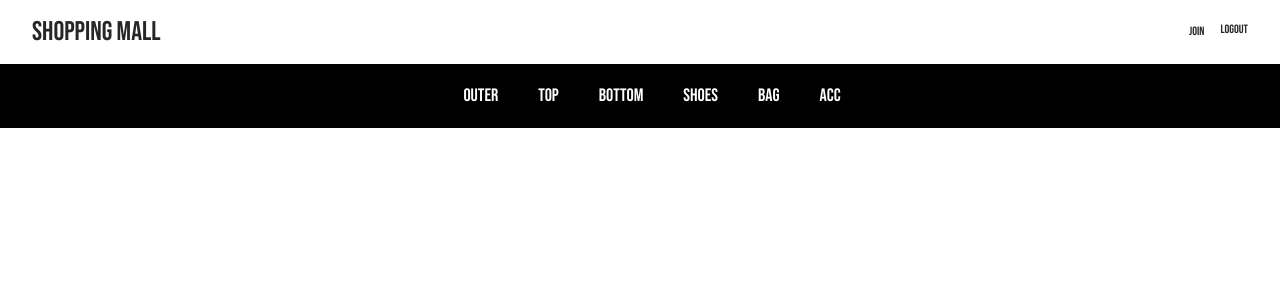
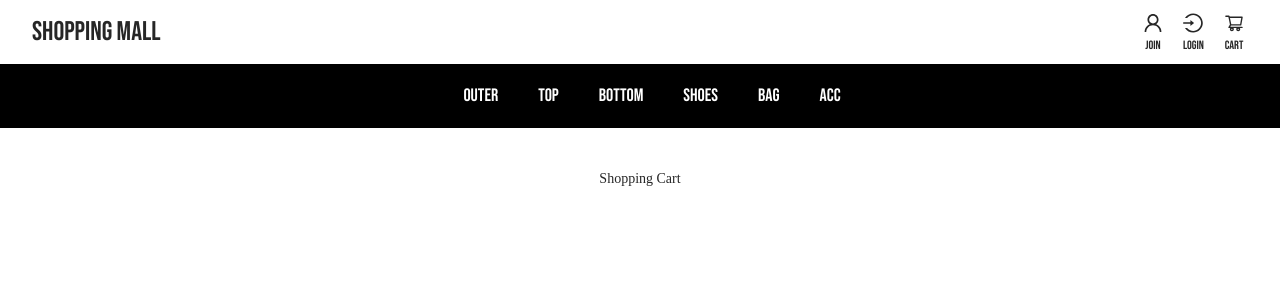
Before and after one commit to zihyun321/shopping_mall, a React (Create React App) app: page /ShoppingCart in a window 1280 px wide. Shown: the top 300 px of the page. Built offline with nearby package versions, Linux system fonts and the light colour scheme; a web font is replaced by a local one.

Commit message:
feat. Create shopping cart page

```diff
--- a/src/App.js
+++ b/src/App.js
@@ -10,6 +10,7 @@ import Login from './components/Login';
 import Join from './components/Join';
 import ProductList from './components/ProductList';
 import ProductDetailPage from './components/ProductDetailPage';
+import ShoppingCart from './components/ShoppingCart';
 
 // TODO 나중에 이런 형식으로 고치기 import { ProductList } from './components/ProductList'
 
@@ -66,40 +67,11 @@ class App extends React.Component {
                         <Route exact="exact" path='/ProductList/Acc'>
                             <ProductList category="Acc"></ProductList>
                         </Route>
-                        {/* <Route exact="exact" path='/ProductDetailPage'>
-                            <ProductDetailPage/>
-                        </Route> */
-                        }
+                        <Route exact="exact" path='/ShoppingCart'>
+                            <ShoppingCart/>
+                        </Route>
                     </Switch>
-
                 </div>
-
-                {/* <Route path='/어쩌구' component={Modal}></Route> */}
-                {/* <p>
-            <button class="bg-blue-500 hover:bg-blue-700 text-white font-bold py-2 px-4 rounded">
-              Login
-            </button>
-          </p> */
-                }
-
-                {/* <header className="App-header">
-            ========== 테스트
-            {username ? `Hello ${username}` : 'Hello World'}
-          </header>
-          <h1 className="text-3xl font-bold underline">
-            Hello world!
-          </h1>
-          <div class="w-72 bg-white shadow rounded">
-            w-72
-          </div>
-          <h1 className="text-3xl font-bold underline">
-            Hello world!
-          </h1>
-          <div class="chat-notification-content">
-            <h4 class="chat-notification-title">ChitChat</h4>
-            <p class="chat-notification-message">You have a new message!</p>
-          </div> */
-                }
             </div>
         );;
     }
--- a/src/components/Header.js
+++ b/src/components/Header.js
@@ -1,11 +1,16 @@
 import React, {useEffect, useState} from 'react';
 import styled from "styled-components";
-import {UserOutlined} from '@ant-design/icons';
+import {
+    UserOutlined,
+    LoginOutlined,
+    LogoutOutlined,
+    ShoppingCartOutlined,
+    ShoppingOutlined,
+    ShoppingFilled
+} from '@ant-design/icons';
 import 'antd/dist/antd.css';
-// import { Input } from '@mui/icons-material';
 import {useSelector} from 'react-redux';
-import currentUser from '../redux/reducers/userReducer';
-import Login from './Login';
+import {useHistory, withRouter} from 'react-router-dom';
 
 const headerMenu = styled.div `
     font: large;
@@ -19,16 +24,146 @@ const headerStyle = {
     fontSize: '27px'
 };
 
-function handleClickLogin(e) {
-    window.location.href = '/login';
+
+const handleClickCart = () => {
+
 }
 
-function handleClickJoin(e) {
-    window.location.href = '/join';
+
+
+
+function LoggedinHeader() {
+    const [isProfileModalOpen, setProfileModalOpen] = useState(false);
+
+    const handleClickLogout = () => {
+        window.location.href = '/';
+    }
+
+    const handleClickProfile = () => {
+        console.log('click Profile');
+        setProfileModalOpen(!isProfileModalOpen);
+    }
+
+
+    return (
+        <div>
+            <div
+                class="absolute inset-y-0 right-0 flex items-center pr-2 sm:static sm:inset-auto sm:ml-6 sm:pr-0">
+                <div class="ml-3 relative">
+                    <div>
+                        <button type="button" class="mt-1 p-1" onClick={handleClickLogout}>
+                            <LogoutOutlined/>
+                            <p class="text-xs mb-1">Logout</p>
+                        </button>
+                    </div>
+                </div>
+                <div class="ml-3 relative">
+                    <div>
+                        <button type="button" class="mt-1 p-1" onClick={handleClickProfile}>
+                            <UserOutlined/>
+                            <p class="text-xs mb-1">My</p>
+                        </button>
+                    </div>
+                </div>
+                <div class="ml-3 relative">
+                    <div>
+                        <button type="button" class="mt-1 p-1" onClick={handleClickCart}>
+                            <ShoppingCartOutlined/>
+                            <p class="text-xs mb-1">Cart</p>
+                        </button>
+                    </div>
+                </div>
+            </div>
+            {
+                isProfileModalOpen
+                    ? (
+                        // Dropdown menu, show/hide based on menu state.
+
+                        //         Entering: "transition ease-out duration-100"
+                        //         From: "transform opacity-0 scale-95"
+                        //         To: "transform opacity-100 scale-100"
+                        //         Leaving: "transition ease-in duration-75"
+                        //         From: "transform opacity-100 scale-100"
+                        //         To: "transform opacity-0 scale-95"
+                        <div>
+                            <div
+                                class="origin-top-right absolute right-0 mt-2 w-48 rounded-md shadow-lg py-1 bg-white ring-1 ring-black ring-opacity-5 focus:outline-none"
+                                role="menu"
+                                aria-orientation="vertical"
+                                aria-labelledby="user-menu-button"
+                                tabindex="-1">
+                                {/* <!-- Active: "bg-gray-100", Not Active: "" --> */}
+                                <a
+                                    href="#"
+                                    class="block px-4 py-2 text-sm text-gray-700"
+                                    role="menuitem"
+                                    tabindex="-1"
+                                    id="user-menu-item-0">Your Profile</a>
+                                <a
+                                    href="#"
+                                    class="block px-4 py-2 text-sm text-gray-700"
+                                    role="menuitem"
+                                    tabindex="-1"
+                                    id="user-menu-item-1">Settings</a>
+                                <a
+                                    href="#"
+                                    class="block px-4 py-2 text-sm text-gray-700"
+                                    role="menuitem"
+                                    tabindex="-1"
+                                    id="user-menu-item-2">Sign out</a>
+                            </div>
+                        </div>
+                    )
+                    : null
+            }
+        </div>
+    )
 }
 
-function handelClickHome() {
-    window.location.href = '/';
+function LoggedOutHeader() {
+
+    function handleClickLogin() {
+        window.location.href = '/login';
+    }
+
+    function handleClickJoin() {
+        window.location.href = '/join';
+    }
+
+
+
+    return (
+        <div>
+            <div
+                class="absolute inset-y-0 right-0 flex items-center pr-2 sm:static sm:inset-auto sm:ml-6 sm:pr-0">
+                <div class="ml-3 relative">
+                    <div>
+                        <button type="button" class="mt-1 p-1" onClick={handleClickJoin}>
+                            <UserOutlined/>
+                            <p class="text-xs mb-1">Join</p>
+                        </button>
+                    </div>
+                </div>
+                <div class="ml-3 relative">
+                    <div>
+                        <button type="button" class="mt-1 p-1" onClick={handleClickLogin}>
+                            <LoginOutlined/>
+                            <p class="text-xs mb-1">Login</p>
+                        </button>
+                    </div>
+                </div>
+                <div class="ml-3 relative">
+                    <div>
+                        <button type="button" class="mt-1 p-1" onClick={handleClickCart}>
+                            <ShoppingCartOutlined/>
+                            <p class="text-xs mb-1">Cart</p>
+                        </button>
+                    </div>
+                </div>
+            </div>
+        </div>
+
+    )
 }
 
 function Header() {
@@ -47,7 +182,14 @@ function Header() {
         setUserInfo(loginStatus.currentUser.user);
     }, [loginStatus])
 
-    // console.log('header useEffect 꺼내온거: ', 꺼내온거[currentUser].login);
+    /**
+     * - React Hook을 사용할 경우 => 메서드명 맨앞 글자가 대문자
+     * - React Custom Hook을 사용할 경우 => 메서드명 맨앞에 use 붙이기
+     */
+    const useHandleClickHome = () => {
+        const history = useHistory();
+        history.push('/');
+    }
 
     return (
         <div class="font-[BebasNeue] text-xl">
@@ -110,143 +252,17 @@ function Header() {
                         <div
                             class="flex-1 flex items-center justify-center sm:items-stretch sm:justify-start">
                             <div class="flex-shrink-0 flex items-center">
-                                <p class="my-0	cursor-pointer" onClick={handelClickHome} style={headerStyle}>Shopping Mall</p>
-                                {/* <img
-                                        class="block lg:hidden h-8 w-auto"
-                                        src="https://tailwindui.com/img/logos/workflow-mark-indigo-500.svg"
-                                        alt="Workflow"/>
-                                    <img
-                                        class="hidden lg:block h-8 w-auto"
-                                        src="https://tailwindui.com/img/logos/workflow-logo-indigo-500-mark-white-text.svg"
-                                        alt="Workflow"/> */
-                                }
+                                <p class="my-0	cursor-pointer" onClick={useHandleClickHome} style={headerStyle}>Shopping Mall</p>
                             </div>
-                            {/* <div class="hidden sm:block sm:ml-6">
-                                    <div class="flex space-x-4">
-                                        <!-- Current: "bg-gray-900 text-white", Default: "text-gray-300 hover:bg-gray-700 hover:text-white" -->
-                                        <a
-                                            href="#"
-                                            class="bg-gray-900 text-white px-3 py-2 rounded-md text-sm font-medium"
-                                            aria-current="page">Dashboard</a>
+                        </div>
 
-                                        <a
-                                            href="#"
-                                            class="text-gray-300 hover:bg-gray-700 hover:text-white px-3 py-2 rounded-md text-sm font-medium">Team</a>
+                        {
+                            isUserLogin
+                                ? <LoggedinHeader/>
+                                : <LoggedOutHeader/>
+                        }
 
-                                        <a
-                                            href="#"
-                                            class="text-gray-300 hover:bg-gray-700 hover:text-white px-3 py-2 rounded-md text-sm font-medium">Projects</a>
 
-                                        <a
-                                            href="#"
-                                            class="text-gray-300 hover:bg-gray-700 hover:text-white px-3 py-2 rounded-md text-sm font-medium">Calendar</a>
-                                    </div>
-                                </div> */
-                            }
-                        </div>
-                        <div
-                            class="absolute inset-y-0 right-0 flex items-center pr-2 sm:static sm:inset-auto sm:ml-6 sm:pr-0">
-                            <button type="button" class="mt-1 p-1" onClick={handleClickJoin}
-                                // class="bg-gray-800 p-1 rounded-full text-gray-400 hover:text-white focus:outline-none focus:ring-2 focus:ring-offset-2 focus:ring-offset-gray-800 focus:ring-white"
-                            >
-                                <span class="sr-only">View notifications</span>
-                                {/* <!-- Heroicon name: outline/bell --> */}
-                                {/* <svg
-                                    class="h-6 w-6"
-                                    xmlns="http://www.w3.org/2000/svg"
-                                    fill="none"
-                                    viewBox="0 0 24 24"
-                                    stroke="currentColor"
-                                    aria-hidden="true">
-                                    <path
-                                        stroke-linecap="round"
-                                        stroke-linejoin="round"
-                                        stroke-width="2"
-                                        d="M15 17h5l-1.405-1.405A2.032 2.032 0 0118 14.158V11a6.002 6.002 0 00-4-5.659V5a2 2 0 10-4 0v.341C7.67 6.165 6 8.388 6 11v3.159c0 .538-.214 1.055-.595 1.436L4 17h5m6 0v1a3 3 0 11-6 0v-1m6 0H9"/>
-
-                                </svg> */
-                                }
-                                {/* <Input/> */}
-                                <p class="text-xs mb-1">Join</p>
-                            </button>
-
-                            {/* <!-- Profile dropdown --> */}
-                            <div class="ml-3 relative">
-                                {
-                                    isUserLogin
-                                        ? (
-                                            <div>
-                                                <button type="button" onClick={handleClickLogin}
-                                                    // class="bg-gray-800 flex text-sm rounded-full focus:outline-none focus:ring-2 focus:ring-offset-2 focus:ring-offset-gray-800 focus:ring-white"
-                                                    id="user-menu-button" aria-expanded="false" aria-haspopup="true">
-                                                    <span class="sr-only">Open user menu</span>
-                                                    <UserOutlined/> {/* <img
-                                            class="h-8 w-8 rounded-full"
-                                            src="https://images.unsplash.com/photo-1472099645785-5658abf4ff4e?ixlib=rb-1.2.1&ixid=eyJhcHBfaWQiOjEyMDd9&auto=format&fit=facearea&facepad=2&w=256&h=256&q=80"
-                                            alt=""/> */
-                                                    }
-                                                </button>
-                                                <p class="text-xs mb-1">Login</p>
-                                            </div>
-                                        )
-                                        : (
-                                            <div>
-                                                <p class="text-xs mb-1">Logout</p>
-
-                                            </div>
-                                        )
-                                }
-
-                                {/* <!--
-                                Dropdown menu, show/hide based on menu state.
-
-                                Entering: "transition ease-out duration-100"
-                                From: "transform opacity-0 scale-95"
-                                To: "transform opacity-100 scale-100"
-                                Leaving: "transition ease-in duration-75"
-                                From: "transform opacity-100 scale-100"
-                                To: "transform opacity-0 scale-95"
-                            --> */
-                                }
-
-                                {
-                                    isProfileModalOpen
-                                        ? (
-                                            <div>
-                                                <div
-                                                    class="origin-top-right absolute right-0 mt-2 w-48 rounded-md shadow-lg py-1 bg-white ring-1 ring-black ring-opacity-5 focus:outline-none"
-                                                    role="menu"
-                                                    aria-orientation="vertical"
-                                                    aria-labelledby="user-menu-button"
-                                                    tabindex="-1">
-                                                    {/* <!-- Active: "bg-gray-100", Not Active: "" --> */}
-                                                    <a
-                                                        href="#"
-                                                        class="block px-4 py-2 text-sm text-gray-700"
-                                                        role="menuitem"
-                                                        tabindex="-1"
-                                                        id="user-menu-item-0">Your Profile</a>
-                                                    <a
-                                                        href="#"
-                                                        class="block px-4 py-2 text-sm text-gray-700"
-                                                        role="menuitem"
-                                                        tabindex="-1"
-                                                        id="user-menu-item-1">Settings</a>
-                                                    <a
-                                                        href="#"
-                                                        class="block px-4 py-2 text-sm text-gray-700"
-                                                        role="menuitem"
-                                                        tabindex="-1"
-                                                        id="user-menu-item-2">Sign out</a>
-                                                </div>
-                                            </div>
-                                        )
-                                        : null
-                                }
-
-                            </div>
-
-                        </div>
                     </div>
                 </div>
 
--- /dev/null
+++ b/src/components/ShoppingCart.js
@@ -0,0 +1,16 @@
+import { Table, Radio, Divider } from 'antd';
+
+function ShoppingCart() {
+    return (
+        <div>
+            <div>
+                Shopping Cart
+            </div>
+            <div>
+
+            </div>
+        </div>
+    )
+}
+
+export default ShoppingCart
```
Also changed, not shown: 1 other file (tests, documents, lock files or other folders).
